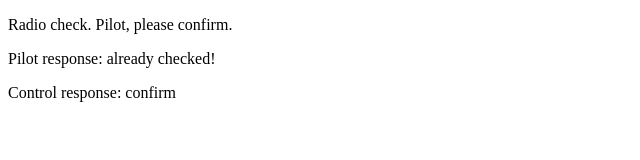
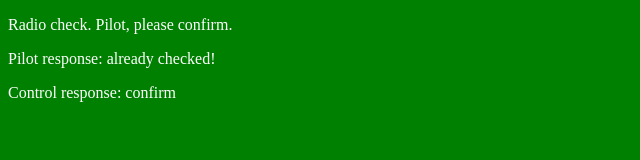
Before and after one commit to hgtphang/communication-log, a plain HTML site: page index.html in a window 1280 px wide. Shown: the whole page, without its empty margins (0-640 px from the left). Drawn offline with Linux system fonts and the light colour scheme.

Commit message:
add file css

```diff
--- a/index.html
+++ b/index.html
@@ -1,5 +1,8 @@
 <!DOCTYPE html>
 <html>
+   <head>
+      <link rel="stylesheet" type="text/css" href="style.css">
+   </head>
    <body>
       <p>Radio check. Pilot, please confirm.</p>
 
--- /dev/null
+++ b/style.css
@@ -0,0 +1,4 @@
+body {
+    color: white;
+    background-color: green;
+ }
```
